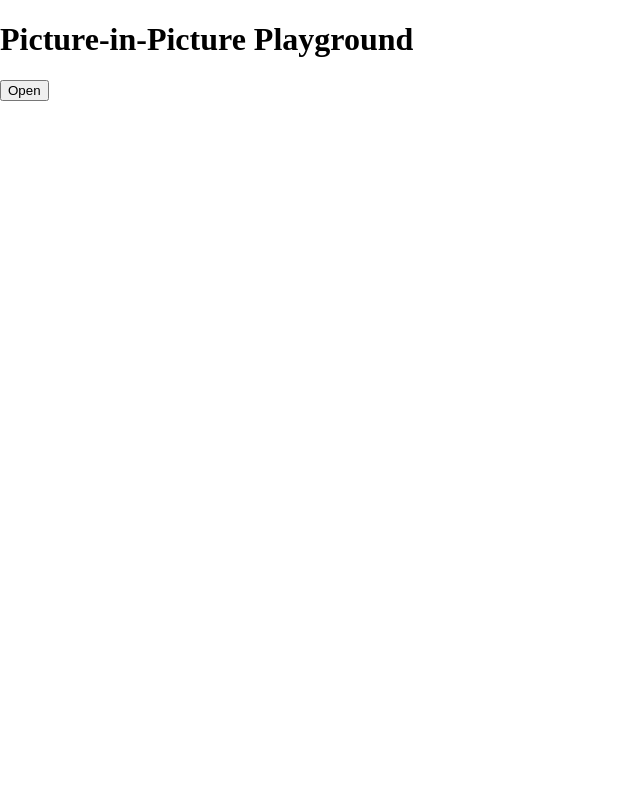
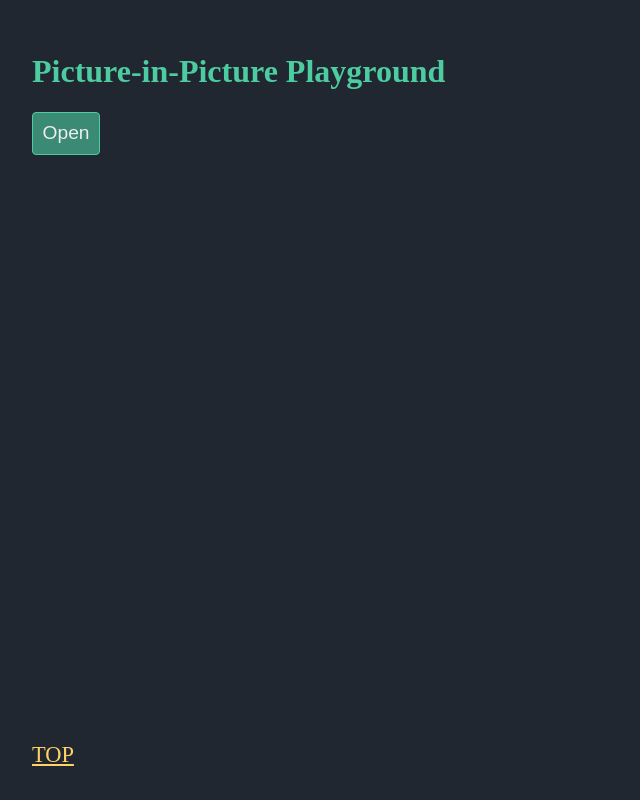
Before and after one commit to nus3/ui-labs, a website built with Vite: page src/pip/index.html in a window 1280 px wide. Shown: the whole page, without its empty margins (0-640 px from the left). Built offline with nearby package versions, Linux system fonts and the light colour scheme.

Commit message:
add pip style

```diff
--- a/src/pip/index.html
+++ b/src/pip/index.html
@@ -10,11 +10,14 @@
     <title>Picture-in-Picture | nus3 UI Labs</title>
   </head>
   <body class="body">
+    <header>
       <h1>Picture-in-Picture Playground</h1>
+    </header>
+    <main>
       <button id="pipButton">Open</button>
       <div id="pipContainer">
         <div id="timerWrapper" class="timer-wrapper" style="display: none">
-        <span id="time">00:00:00</span>
+          <span id="time" class="time">00:00:00.000</span>
           <div class="btn-wrapper">
             <button id="start" type="button">start</button>
             <button id="stop" type="button">stop</button>
@@ -22,6 +25,10 @@
           </div>
         </div>
       </div>
+    </main>
+    <footer>
+      <a href="/">TOP</a>
+    </footer>
     <script type="module" src="./main.ts"></script>
   </body>
 </html>
--- a/src/pip/style.css
+++ b/src/pip/style.css
@@ -1,10 +1,75 @@
+:root {
+  --primary-color: hsl(160 55% 55%);
+  --primary-color-opacity: hsl(160 55% 55% / 0.6);
+  --primary-color-hover-opacity: hsl(160 55% 55% / 0.8);
+  --secondary-color: hsl(42 100% 70%);
+  --bg-color: hsl(216 18% 16%);
+  --bg-color-opacity: hsl(216 18% 16% / 0.4);
+  --bg-light-color: hsl(216 10% 24%);
+  --button-shadow: 0px 6px 11px 1px rgba(31, 37, 45, 0.6);
+  --text-color: hsl(0 0% 93%);
+}
+
 body {
   margin: 0;
+  background-color: var(--bg-color);
+  margin: 0;
+  color: var(--text-color);
 }
 
-.player {
-  background-color: beige;
-  color: brown;
-  font-weight: bold;
+h1 {
+  color: var(--primary-color);
+}
+
+button {
+  border-radius: 0.25rem;
+  border-width: 1px;
+  border-style: solid;
+  border-color: var(--primary-color);
+  background-color: var(--primary-color-opacity);
+  cursor: pointer;
+  color: inherit;
+  padding: 0.6rem;
+  font-size: 1.2rem;
+}
+
+button:hover {
+  background-color: var(--primary-color-hover-opacity);
+}
+
+footer {
+  position: fixed;
+  inset-block-end: 0;
+  padding: 2rem;
+  padding-left: 0;
+}
+
+a {
+  color: var(--secondary-color);
+  font-size: 1.4rem;
+}
+
+.body {
+  padding: 2rem;
+}
+
+.timer-wrapper {
+  display: grid;
+  place-items: center;
+  height: 100%;
+}
+
+.time {
+  color: var(--secondary-color);
   font-size: 2rem;
 }
+
+.btn-wrapper {
+  position: fixed;
+  inset-block-end: 0;
+  display: flex;
+  justify-content: center;
+  gap: 16px;
+  width: 100%;
+  padding-bottom: 1.6rem;
+}
```
Also changed, not shown: src/index.html (+1 -1 lines). Lines whose indentation alone changed are shown as unchanged.
